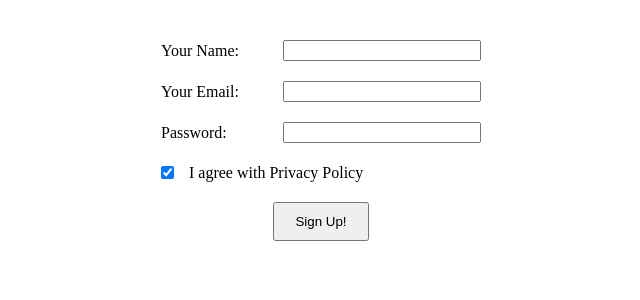
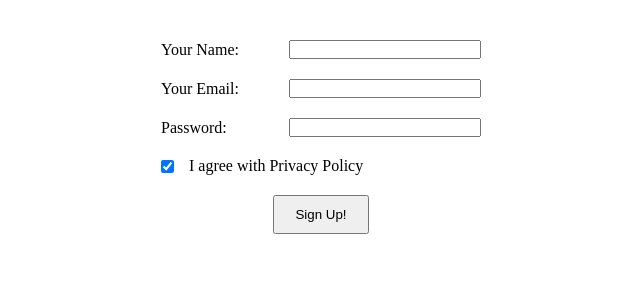
Before and after one commit to MMadejsza/React_Simple_Form_Validation_Example, a React (Create React App) app: page / in a window 1280 px wide. Shown: the top 300 px of the page, without its empty margins (319-959 px from the left). Built offline with nearby package versions, Linux system fonts and the light colour scheme.

Commit message:
css corrected

```diff
--- a/src/App.css
+++ b/src/App.css
@@ -1,3 +1,9 @@
+* {
+	margin: 0;
+	padding: 0;
+	box-sizing: border-box;
+}
+
 form {
 	margin: 20px auto;
 	width: 320px;
@@ -16,7 +22,8 @@ label:nth-last-of-type(1) {
 	justify-content: left;
 }
 
-input {
+input:not([type='checkbox']) {
+	width: 60%;
 	padding-left: 15px;
 }
 
```
